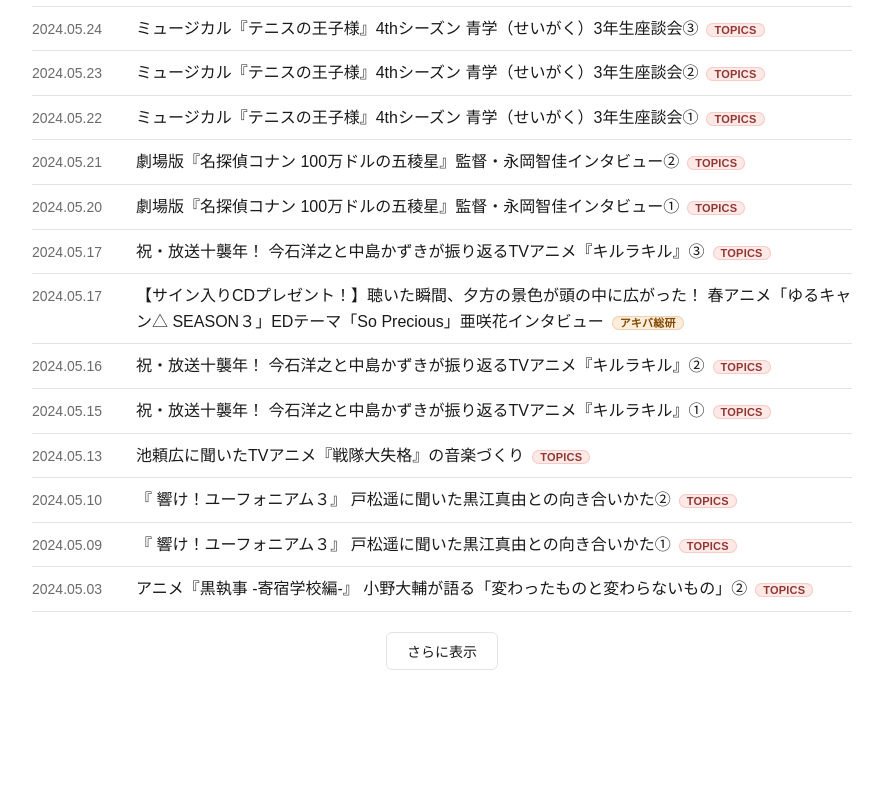
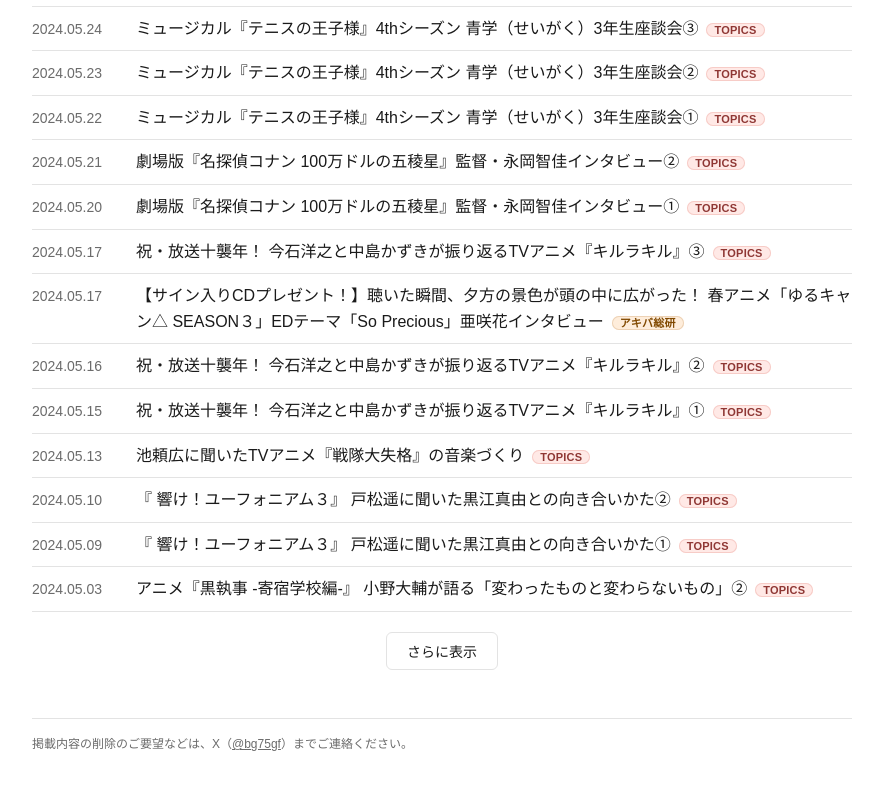
Before and after one commit to nzanke/febri-archive, a plain HTML site: page index.html in a window 1280 px wide. Shown: the part 10679-11469 px from the top of the page, without its empty margins (198-1081 px from the left). Before the commit the page ends 11433 px from the top, so only its background shows below. Drawn offline with Linux system fonts and the light colour scheme.

Commit message:
削除要請の連絡先（X）を表示
Co-Authored-By: Claude Opus 5.5 <noreply@anthropic.com>
Claude-Session: https://claude.ai/code/session_017gxvkcS4aNnyFn58X4FLiD

```diff
--- a/index.html
+++ b/index.html
@@ -48,6 +48,8 @@
          border:1px solid var(--line); border-radius:6px; background:var(--bg); color:var(--fg); }
   .more[hidden] { display:none; }
   .err { color:var(--accent); }
+  .foot { margin:48px 0 0; padding-top:16px; border-top:1px solid var(--line); font-size:12px; color:var(--muted); }
+  .foot a { color:var(--muted); }
 </style>
 </head>
 <body>
@@ -67,6 +69,8 @@
   <p class="count" id="count"></p>
   <ul id="list"></ul>
   <button class="more" id="more" hidden>さらに表示</button>
+
+  <footer class="foot">掲載内容の削除のご要望などは、X（<a href="https://x.com/bg75gf" target="_blank" rel="noopener">@bg75gf</a>）までご連絡ください。</footer>
 </div>
 
 <script src="data.js?v=20261110-3"></script>
```
Also changed, not shown: series.html (+4 -0 lines), viewer.html (+1 -0 lines).
